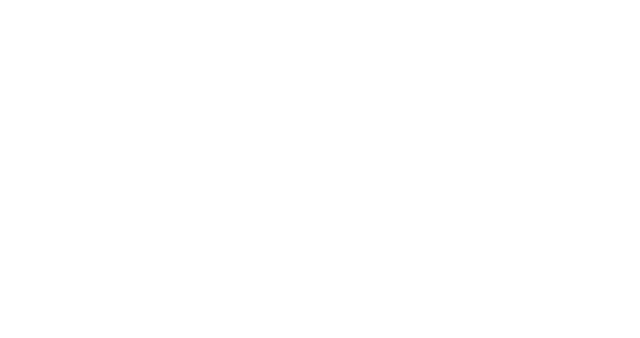
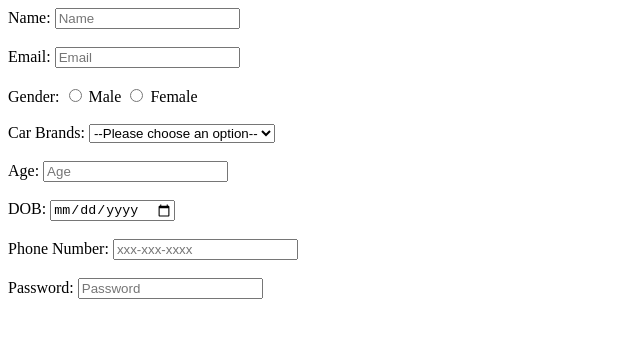
Before and after one commit to acciojob/signup-form-car-darshana-vyas2004, a website: page main.html in a window 1280 px wide. Shown: the whole page, without its empty margins (0-640 px from the left). Drawn offline with Linux system fonts and the light colour scheme.

Commit message:
created a submission

```diff
--- a/main.html
+++ b/main.html
@@ -1,16 +1,57 @@
 <!DOCTYPE html>
+<html lang="en">
+<head>
+    <meta charset="UTF-8">
+    <title>Signup Form</title>
+</head>
+<body>
 
-<html>
+    <form method="post">
+        <!-- Name -->
+        <label for="name">Name:</label>
+        <input type="text" id="name" name="name" placeholder="Name" required>
+        <br><br>
 
-<head>
-	<link rel="stylesheet" href="styles.css">
-</head>
+        <!-- Email -->
+        <label for="email">Email:</label>
+        <input type="email" id="email" name="email" placeholder="Email" required>
+        <br><br>
 
-<body>
-	<!-- the entire body must be written by student -->
-    <script type="text/javascript" src="./script.js">
-</script>
+        <!-- Gender -->
+        <label>Gender:</label>
+        <input type="radio" id="gender_m" name="gender" value="male" required>
+        <label for="gender_m">Male</label>
+        <input type="radio" id="gender_f" name="gender" value="female" required>
+        <label for="gender_f">Female</label>
+        <br><br>
 
-</body>
+        <!-- Car Brands -->
+        <label for="cars">Car Brands:</label>
+        <select id="cars" name="cars" required>
+            <option value="">--Please choose an option--</option>
+            <option value="Toyota">Toyota</option>
+            <option value="Honda">Honda</option>
+            <option value="Ford">Ford</option>
+            <option value="BMW">BMW</option>
+        </select>
+        <br><br>
 
-</html>
+        <!-- Age -->
+        <label for="age">Age:</label>
+        <input type="number" id="age" name="age" placeholder="Age" required>
+        <br><br>
+
+        <!-- DOB -->
+        <label for="dob">DOB:</label>
+        <input type="date" id="dob" name="dob" required>
+        <br><br>
+
+        <!-- Phone Number -->
+        <label for="tel">Phone Number:</label>
+        <input type="tel" id="tel" name="tel" placeholder="xxx-xxx-xxxx">
+        <br><br>
+
+        <!-- Password -->
+        <label for="password">Password:</label>
+        <input type="password" id="password" name="password" placeholder="Password" required>
+        <br><br>
--- a/styles.css
+++ b/styles.css
@@ -1,2 +1,39 @@
 
-/* Your CSS Code here. */
+body {
+    font-family: Arial, sans-serif;
+    background-color: #f4f7f8;
+    padding: 20px;
+}
+
+form {
+    background: #fff;
+    max-width: 500px;
+    margin: auto;
+    padding: 30px;
+    border-radius: 10px;
+    box-shadow: 0 0 10px rgba(0, 0, 0, 0.1);
+}
+
+label {
+    display: block;
+    margin-top: 15px;
+    font-weight: bold;
+}
+
+input[type="text"],
+input[type="email"],
+input[type="number"],
+input[type="date"],
+input[type="tel"],
+input[type="password"],
+select {
+    width: 100%;
+    padding: 10px;
+    margin-top: 5px;
+    border: 1px solid #ccc;
+    border-radius: 5px;
+    box-sizing: border-box;
+}
+
+input[type="radio"],
+input[type="]()
```
